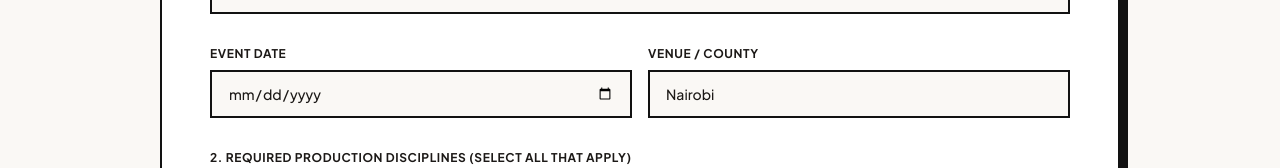
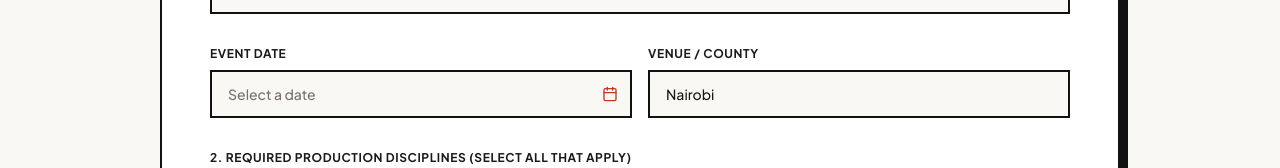
Before and after one commit to draron-dare-045/EVENTS-FEMA, a React (Vite) app: page / in a window 1280 px wide. Both pictures are taken after a click on the button "BOOK EQUIPMENT". Shown: the part 3523-3691 px from the top of the page. Built offline with nearby package versions, Linux system fonts and the light colour scheme; a web font is replaced by a local one.

Commit message:
feat: calendar design updated

```diff
--- a/src/components/QuoteSection.tsx
+++ b/src/components/QuoteSection.tsx
@@ -1,5 +1,6 @@
 import React, { useState } from 'react';
 import { Send, Check, MessageSquare, Phone } from 'lucide-react';
+import { ThemedDatePicker } from './ThemedDatePicker';
 import { MobileSelect } from './MobileSelect';
 
 interface QuoteSectionProps {
@@ -140,14 +141,7 @@ ${notes ? `- Additional Requirements: ${notes}` : ''}`;
                 <label htmlFor="eventDate" className="block text-xs font-bold uppercase tracking-wider text-stone-900 mb-2">
                   Event Date
                 </label>
-                <input
-                  id="eventDate"
-                  type="date"
-                  required
-                  value={eventDate}
-                  onChange={(e) => setEventDate(e.target.value)}
-                  className="w-full bg-[#FAF8F5] border-2 border-[#121212] rounded-none px-4 py-3 text-sm focus:outline-none focus:border-[#b83a24] text-stone-900 font-medium"
-                />
+                <ThemedDatePicker id="eventDate" value={eventDate} onChange={setEventDate} />
               </div>
 
               <div>
--- /dev/null
+++ b/src/components/ThemedDatePicker.tsx
@@ -0,0 +1,228 @@
+import React, { useEffect, useRef, useState } from 'react';
+import { createPortal } from 'react-dom';
+import { Calendar, ChevronLeft, ChevronRight } from 'lucide-react';
+
+interface ThemedDatePickerProps {
+  id: string;
+  value: string; // "YYYY-MM-DD" or ""
+  onChange: (value: string) => void;
+  placeholder?: string;
+}
+
+const WEEKDAYS = ['Su', 'Mo', 'Tu', 'We', 'Th', 'Fr', 'Sa'];
+const MONTHS = [
+  'January', 'February', 'March', 'April', 'May', 'June',
+  'July', 'August', 'September', 'October', 'November', 'December'
+];
+
+const pad = (n: number) => String(n).padStart(2, '0');
+const toISO = (y: number, m: number, d: number) => `${y}-${pad(m + 1)}-${pad(d)}`;
+const parseISO = (v: string) => {
+  const match = /^(\d{4})-(\d{2})-(\d{2})$/.exec(v);
+  return match ? { y: +match[1], m: +match[2] - 1, d: +match[3] } : null;
+};
+const formatDisplay = (v: string) => {
+  const p = parseISO(v);
+  return p ? `${p.d} ${MONTHS[p.m].slice(0, 3)} ${p.y}` : '';
+};
+
+const useIsDesktop = () => {
+  const query = '(min-width: 768px)';
+  const [isDesktop, setIsDesktop] = useState(
+    () => typeof window !== 'undefined' && window.matchMedia(query).matches
+  );
+  useEffect(() => {
+    const mq = window.matchMedia(query);
+    const onChange = () => setIsDesktop(mq.matches);
+    mq.addEventListener('change', onChange);
+    return () => mq.removeEventListener('change', onChange);
+  }, []);
+  return isDesktop;
+};
+
+const fieldClass =
+  'w-full appearance-none bg-[#FAF8F5] border-2 border-[#121212] rounded-none px-4 py-3 pr-10 text-sm focus:outline-none focus:border-[#b83a24] text-stone-900 font-medium cursor-pointer relative flex items-center text-left';
+
+/** The calendar itself: black panel with a red lining. */
+const CalendarPanel: React.FC<{
+  value: string;
+  onSelect: (value: string) => void;
+  className?: string;
+}> = ({ value, onSelect, className = '' }) => {
+  const selected = parseISO(value);
+  const now = new Date();
+  const today = { y: now.getFullYear(), m: now.getMonth(), d: now.getDate() };
+  const [view, setView] = useState({ y: (selected ?? today).y, m: (selected ?? today).m });
+
+  const shift = (delta: number) =>
+    setView((v) => {
+      const t = v.m + delta;
+      return { y: v.y + Math.floor(t / 12), m: ((t % 12) + 12) % 12 };
+    });
+
+  const leading = new Date(view.y, view.m, 1).getDay();
+  const daysInMonth = new Date(view.y, view.m + 1, 0).getDate();
+  const cells: (number | null)[] = [
+    ...Array<null>(leading).fill(null),
+    ...Array.from({ length: daysInMonth }, (_, i) => i + 1)
+  ];
+
+  const navBtn =
+    'p-1.5 border border-stone-700 text-white hover:border-[#b83a24] hover:text-[#b83a24] transition-colors cursor-pointer';
+
+  return (
+    <div
+      role="dialog"
+      aria-label="Choose event date"
+      className={`bg-[#121212] border-2 border-[#b83a24] text-white ${className}`}
+    >
+      <div className="flex items-center justify-between px-3 py-3 border-b-2 border-[#b83a24]">
+        <button type="button" onClick={() => shift(-1)} aria-label="Previous month" className={navBtn}>
+          <ChevronLeft className="w-4 h-4" />
+        </button>
+        <div className="text-xs font-bold uppercase tracking-widest" aria-live="polite">
+          {MONTHS[view.m]} {view.y}
+        </div>
+        <button type="button" onClick={() => shift(1)} aria-label="Next month" className={navBtn}>
+          <ChevronRight className="w-4 h-4" />
+        </button>
+      </div>
+
+      <div className="p-3">
+        <div className="grid grid-cols-7 mb-1">
+          {WEEKDAYS.map((d) => (
+            <div key={d} className="text-center text-[10px] font-bold uppercase tracking-wider text-[#b83a24] py-1">
+              {d}
+            </div>
+          ))}
+        </div>
+        <div className="grid grid-cols-7 gap-1">
+          {cells.map((day, i) => {
+            if (day === null) return <div key={`blank-${i}`} />;
+            const isSelected = !!selected && selected.y === view.y && selected.m === view.m && selected.d === day;
+            const isToday = today.y === view.y && today.m === view.m && today.d === day;
+            return (
+              <button
+                type="button"
+                key={day}
+                onClick={() => onSelect(toISO(view.y, view.m, day))}
+                aria-label={`${day} ${MONTHS[view.m]} ${view.y}`}
+                aria-pressed={isSelected}
+                className={`h-9 text-xs font-bold border transition-colors cursor-pointer ${
+                  isSelected
+                    ? 'bg-[#b83a24] border-white text-white'
+                    : isToday
+                    ? 'border-[#b83a24] text-[#b83a24] hover:bg-[#b83a24] hover:text-white'
+                    : 'border-transparent text-stone-200 hover:border-[#b83a24] hover:bg-stone-900'
+                }`}
+              >
+                {day}
+              </button>
+            );
+          })}
+        </div>
+      </div>
+
+      <div className="flex items-center justify-between px-3 py-2.5 border-t-2 border-[#b83a24] text-[11px] font-bold uppercase tracking-widest">
+        <button type="button" onClick={() => onSelect('')} className="text-stone-400 hover:text-white transition-colors cursor-pointer">
+          Clear
+        </button>
+        <button
+          type="button"
+          onClick={() => onSelect(toISO(today.y, today.m, today.d))}
+          className="text-[#b83a24] hover:text-white transition-colors cursor-pointer"
+        >
+          Today
+        </button>
+      </div>
+    </div>
+  );
+};
+
+/**
+ * Date field with a themed calendar.
+ * Desktop: popover under the field. Mobile: bottom sheet.
+ * Keeps the same "YYYY-MM-DD" value the native date input used.
+ */
+export const ThemedDatePicker: React.FC<ThemedDatePickerProps> = ({
+  id,
+  value,
+  onChange,
+  placeholder = 'Select a date'
+}) => {
+  const [open, setOpen] = useState(false);
+  const wrapRef = useRef<HTMLDivElement | null>(null);
+  const isDesktop = useIsDesktop();
+
+  useEffect(() => {
+    if (!open) return;
+
+    const onKey = (e: KeyboardEvent) => {
+      if (e.key === 'Escape') setOpen(false);
+    };
+    const onPointer = (e: MouseEvent) => {
+      if (isDesktop && wrapRef.current && !wrapRef.current.contains(e.target as Node)) setOpen(false);
+    };
+    window.addEventListener('keydown', onKey);
+    document.addEventListener('mousedown', onPointer);
+
+    const previousOverflow = document.body.style.overflow;
+    if (!isDesktop) document.body.style.overflow = 'hidden';
+
+    return () => {
+      window.removeEventListener('keydown', onKey);
+      document.removeEventListener('mousedown', onPointer);
+      document.body.style.overflow = previousOverflow;
+    };
+  }, [open, isDesktop]);
+
+  const handleSelect = (v: string) => {
+    onChange(v);
+    setOpen(false);
+  };
+
+  return (
+    <div ref={wrapRef} className="relative">
+      <button
+        type="button"
+        id={id}
+        onClick={() => setOpen((o) => !o)}
+        aria-haspopup="dialog"
+        aria-expanded={open}
+        className={`${fieldClass} ${open ? 'border-[#b83a24]' : ''}`}
+      >
+        <span className={value ? '' : 'text-stone-500'}>{value ? formatDisplay(value) : placeholder}</span>
+        <Calendar className="pointer-events-none absolute right-3 top-1/2 -translate-y-1/2 w-4 h-4 text-[#b83a24]" />
+      </button>
+
+      {/* keeps the browser's "required" check working */}
+      <input
+        tabIndex={-1}
+        aria-hidden="true"
+        required
+        value={value}
+        onChange={() => {}}
+        onInvalid={() => setOpen(true)}
+        className="absolute left-0 bottom-0 h-px w-full opacity-0 pointer-events-none"
+      />
+
+      {open && isDesktop && (
+        <div className="absolute left-0 top-full mt-2 z-50">
+          <CalendarPanel value={value} onSelect={handleSelect} className="w-[20rem] shadow-[6px_6px_0px_0px_#b83a24]" />
+        </div>
+      )}
+
+      {open &&
+        !isDesktop &&
+        createPortal(
+          <div className="fixed inset-0 z-[100] flex items-end">
+            <div className="absolute inset-0 bg-black/60" onClick={() => setOpen(false)} />
+            <div className="relative w-full" style={{ paddingBottom: 'env(safe-area-inset-bottom)', background: '#121212' }}>
+              <CalendarPanel value={value} onSelect={handleSelect} className="w-full border-x-0 border-b-0" />
+            </div>
+          </div>,
+          document.body
+        )}
+    </div>
+  );
+};
```
